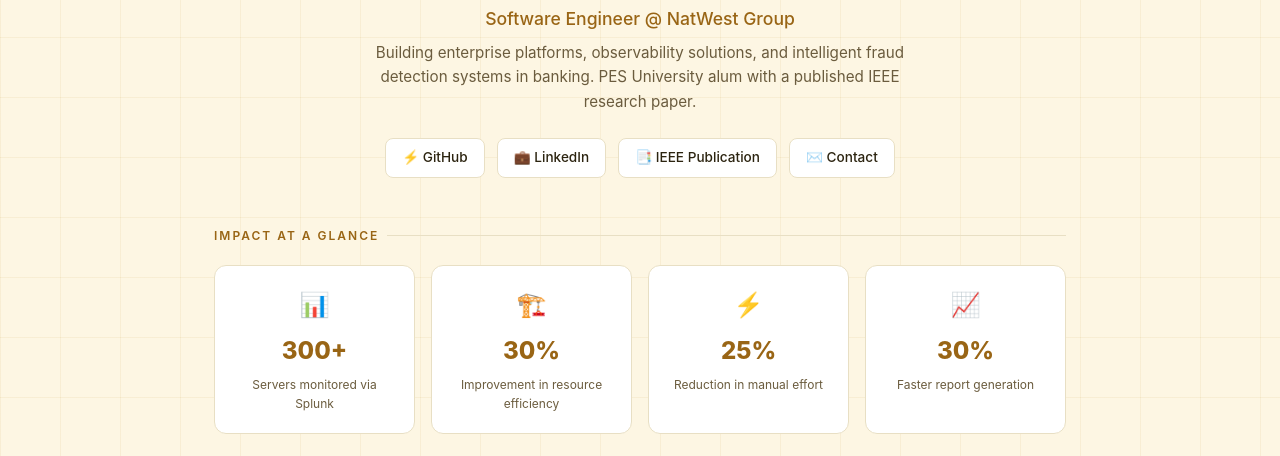
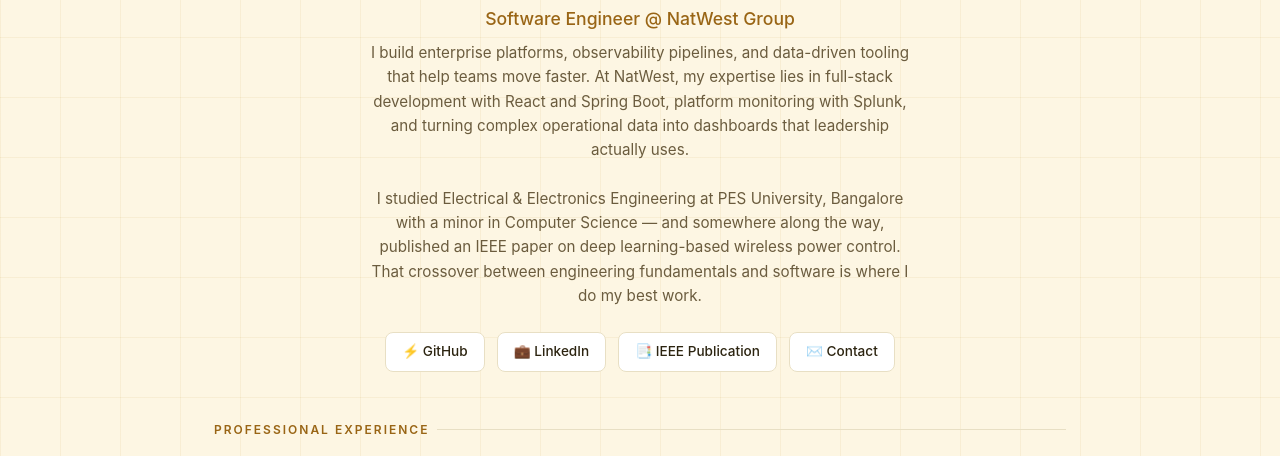
Before and after one commit to jahnavibadam/jahnavibadam.github.io, a plain HTML site: page Portfolio/index.html in a window 1280 px wide. Shown: the part 323-779 px from the top of the page. Drawn offline with Linux system fonts and the light colour scheme.

Commit message:
rework about section, remove highlights

```diff
--- a/Portfolio/index.html
+++ b/Portfolio/index.html
@@ -407,39 +407,13 @@
             <div class="hero-avatar">JB</div>
             <h1>Jahnavi Badam</h1>
             <p class="role">Software Engineer @ NatWest Group</p>
-            <p class="tagline">Building enterprise platforms, observability solutions, and intelligent fraud detection systems in banking. PES University alum with a published IEEE research paper.</p>
+            <p class="tagline">I build enterprise platforms, observability pipelines, and data-driven tooling that help teams move faster. At NatWest, my expertise lies in full-stack development with React and Spring Boot, platform monitoring with Splunk, and turning complex operational data into dashboards that leadership actually uses.</p>
+            <p class="tagline" style="margin-top: 0.75rem;">I studied Electrical & Electronics Engineering at PES University, Bangalore with a minor in Computer Science — and somewhere along the way, published an IEEE paper on deep learning-based wireless power control. That crossover between engineering fundamentals and software is where I do my best work.</p>
             <div class="hero-links">
                 <a href="https://github.com/jahnavibadam" target="_blank">⚡ GitHub</a>
                 <a href="https://www.linkedin.com/in/jahnavibadam" target="_blank">💼 LinkedIn</a>
                 <a href="https://doi.org/10.1109/INDICON59947.2023.10440855" target="_blank">📑 IEEE Publication</a>
                 <a href="mailto:jahnavibadam@gmail.com">✉️ Contact</a>
-            </div>
-        </section>
-
-        <!-- Highlights -->
-        <section class="section">
-            <h2 class="section-title">Impact at a Glance</h2>
-            <div class="highlights-grid">
-                <div class="highlight-card">
-                    <div class="emoji">📊</div>
-                    <div class="number">300+</div>
-                    <div class="desc">Servers monitored via Splunk</div>
-                </div>
-                <div class="highlight-card">
-                    <div class="emoji">🏗️</div>
-                    <div class="number">30%</div>
-                    <div class="desc">Improvement in resource efficiency</div>
-                </div>
-                <div class="highlight-card">
-                    <div class="emoji">⚡</div>
-                    <div class="number">25%</div>
-                    <div class="desc">Reduction in manual effort</div>
-                </div>
-                <div class="highlight-card">
-                    <div class="emoji">📈</div>
-                    <div class="number">30%</div>
-                    <div class="desc">Faster report generation</div>
-                </div>
             </div>
         </section>
 
```
